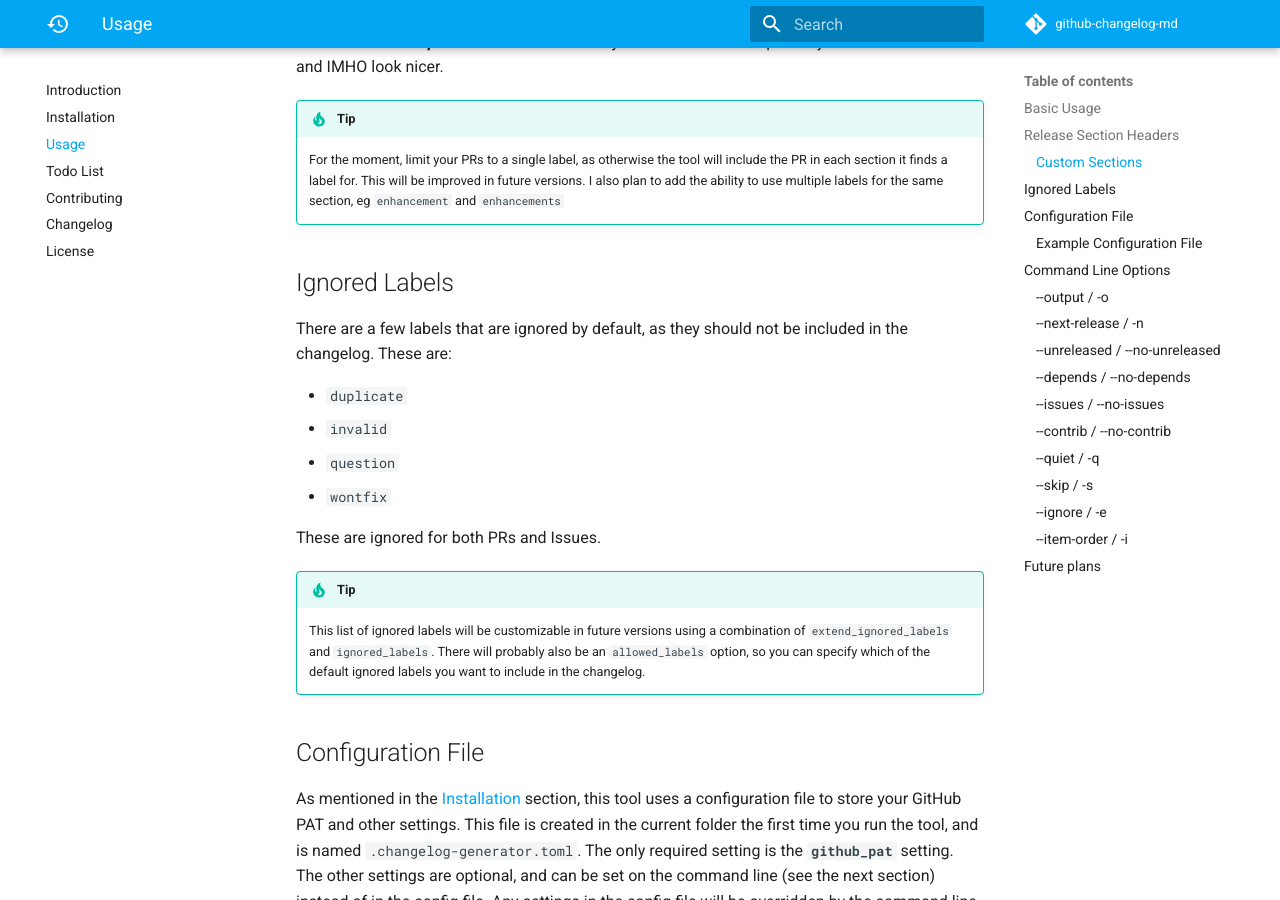
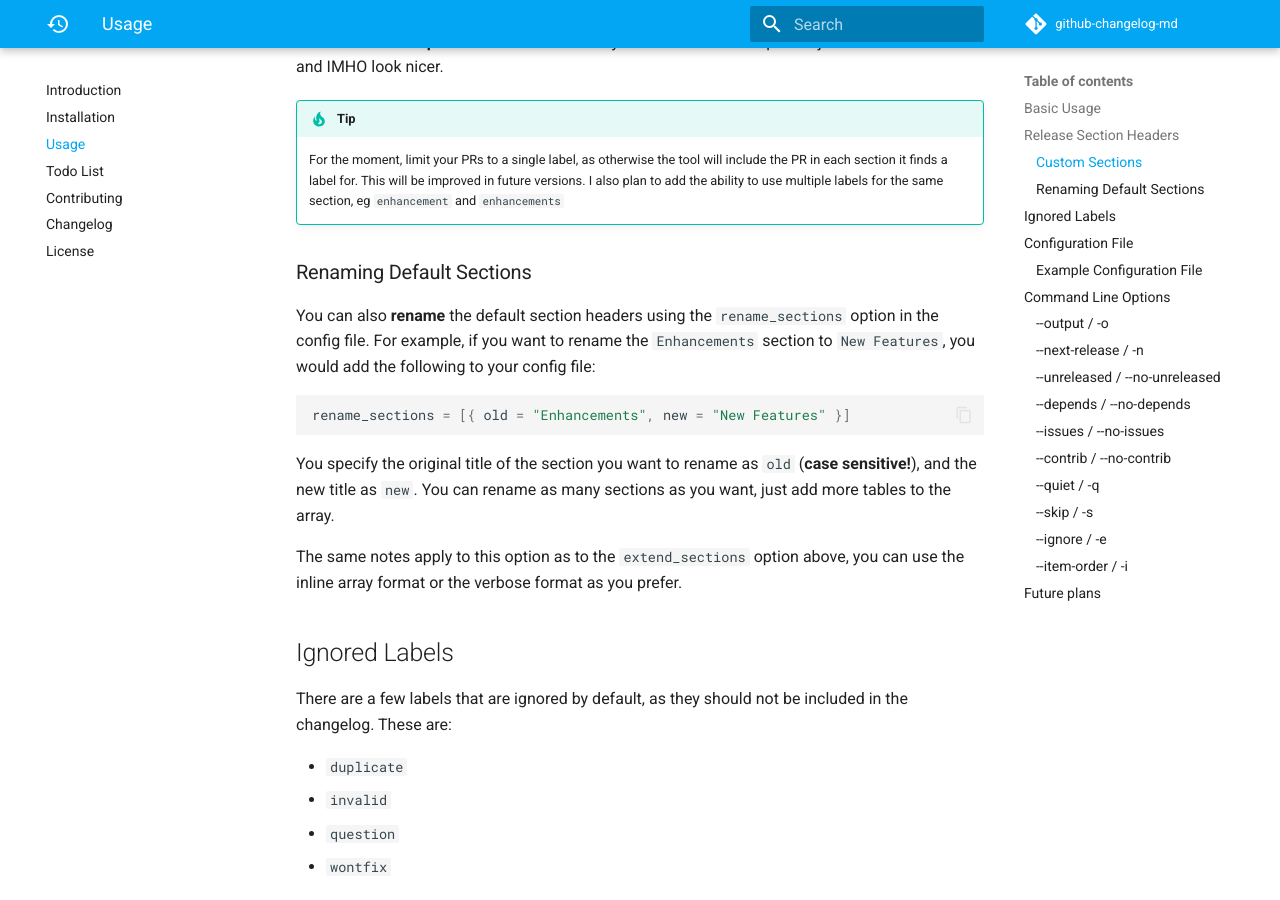
Before and after one commit to seapagan/github-changelog-md, an MkDocs documentation site: the page built from docs/usage.md, in a window 1280 px wide and 900 px high, scrolled down 3089 px. Built offline with MkDocs 1.6.1 and Material for MkDocs 9.7.7, drawn with Linux system fonts in a browser that asks for light colours; emoji names are drawn with the system emoji font; comment, search, counter and statistics services are not loaded; some of the changed text lies outside the part shown.

Commit message:
docs: update for renaming default sections
Signed-off-by: Grant Ramsay <seapagan@gmail.com>

````diff
--- a/docs/usage.md
+++ b/docs/usage.md
@@ -160,6 +160,24 @@ just a bit easier to read and IMHO look nicer.
     in future versions. I also plan to add the ability to use
     multiple labels for the same section, eg `enhancement` and `enhancements`
 
+### Renaming Default Sections
+
+You can also **rename** the default section headers using the `rename_sections`
+option in the config file. For example, if you want to rename the `Enhancements`
+section to `New Features`, you would add the following to your config file:
+
+```toml
+rename_sections = [{ old = "Enhancements", new = "New Features" }]
+```
+
+You specify the original title of the section you want to rename as `old`
+(**case sensitive!**), and the new title as `new`. You can rename as many
+sections as you
+want, just add more tables to the array.
+
+The same notes apply to this option as to the `extend_sections` option above,
+you can use the inline array format or the verbose format as you prefer.
+
 ## Ignored Labels
 
 There are a few labels that are ignored by default, as they should not be
@@ -213,6 +231,7 @@ Current available options are:
 | `show_issues`           | Show closed issues                 | `True`        |
 | `extend_sections`       | A list of custom sections          | `[]`          |
 | `extend_sections_index` | Index to insert custom sections    | dynamic [^1]  |
+| `rename_sections`       | Rename default section headers     | `[]`          |
 | `date_format`           | Date format for release dates      | `%Y-%m-%d`    |
 | `item_order`            | Order of PR/Issues in each section | `newest_first`|
 | `ignore_items`          | List of PRs/Issues to ignore       | `[]`          |
@@ -244,6 +263,7 @@ extend_sections = [
   { title = "Security", label = "security" },
 ]
 extend_sections_index = 3
+rename_sections = [{ label = "enhancements", title = "New Features" }]
 date_format = "%d %B %Y" # (2)!
 item_order = "oldest_first"
 ignore_items = [123, 456] # (3)!
````
Also changed, not shown: TODO.md (+3 -8 lines).
